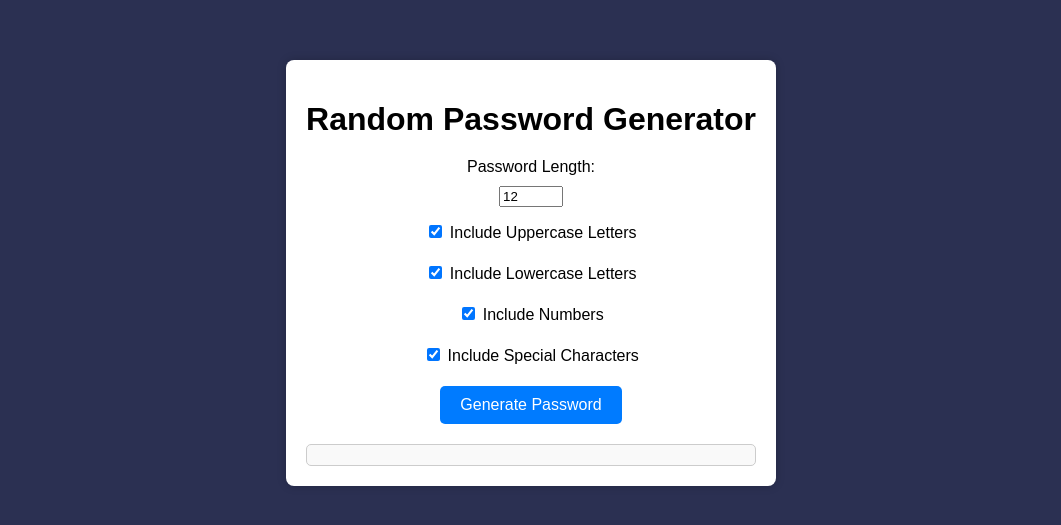
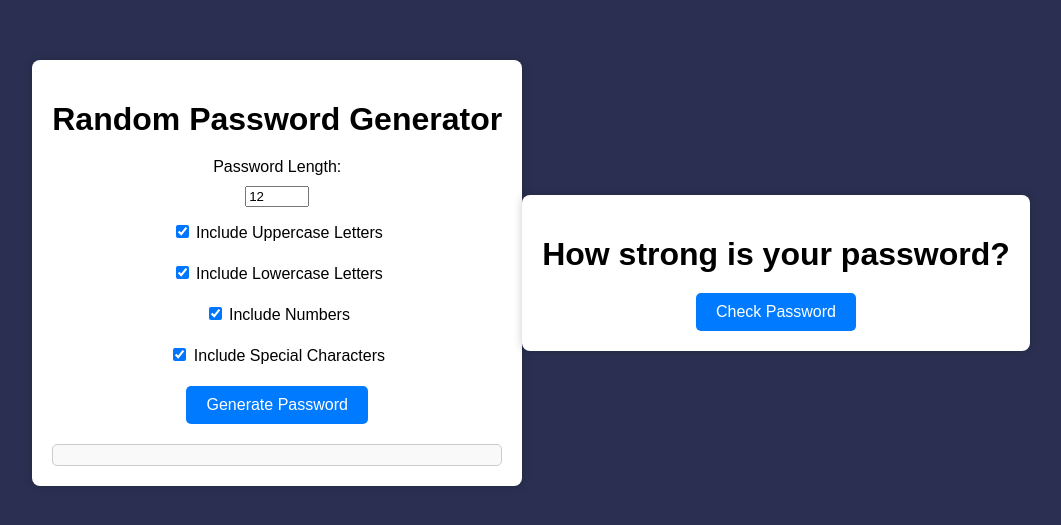
Before and after one commit to t0m0h1/Random-Password-Generator-JS-, a plain HTML site: page index.html in a window 1280 px wide. Shown: the part 127-652 px from the top of the page, without its empty margins (109-1170 px from the left). Drawn offline with Linux system fonts and the light colour scheme.

Commit message:
Add password strength checker form

```diff
--- a/index.html
+++ b/index.html
@@ -37,6 +37,12 @@
         </form>
         <div class="password-display" id="passwordDisplay"></div>
     </div>
+    <div class="container">
+        <h1>How strong is your password?</h1>
+        <form id="passwordForm">
+            <button type="button" onclick="checkPassword()">Check Password</button>
+    </div>
+
 </body>
 <script src="script.js"></script>
 </html>
```
